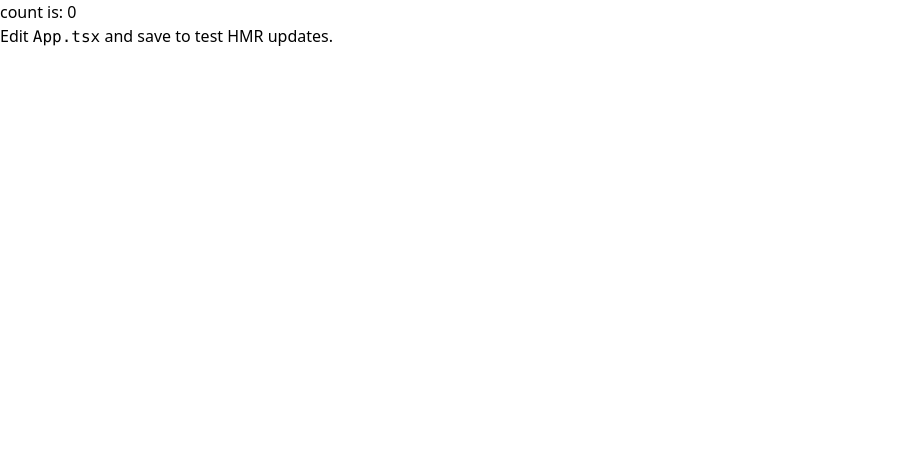
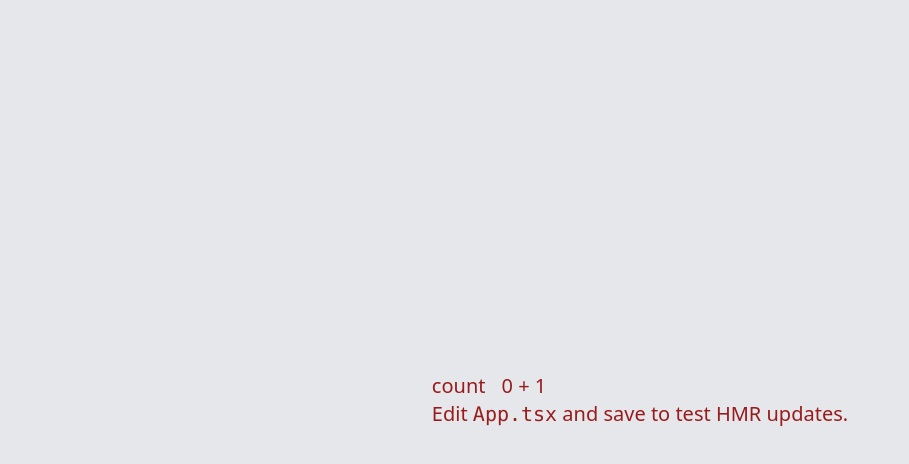
Before and after one commit to CameronBrouk/monorepo-practice, a React (Vite) app in the folder apps/vite-app/: page / in a window 1280 px wide. Shown: the top 464 px of the page, without its empty margins (0-909 px from the left). Built offline with nearby package versions, Linux system fonts and the light colour scheme.

Commit message:
Add code to App.tsx to test

```diff
--- a/apps/vite-app/src/App.tsx
+++ b/apps/vite-app/src/App.tsx
@@ -4,13 +4,12 @@ export function App() {
   const [count, setCount] = useState(0)
 
   return (
-    <div>
+    <div className='max-w-full w-screen h-screen max-h-screen bg-gray-200 text-red-800 flex justify-center items-center text-xl'>
       <header>
-        <p>
-          <button type='button' onClick={() => setCount((count) => count + 1)}>
-            count is: {count}
-          </button>
-        </p>
+        <span className='flex space-x-4'>
+          <button onClick={() => setCount((count) => count + 1)}>count</button>
+          <p>{count} + 1</p>
+        </span>
         <p>
           Edit <code>App.tsx</code> and save to test HMR updates.
         </p>
```
